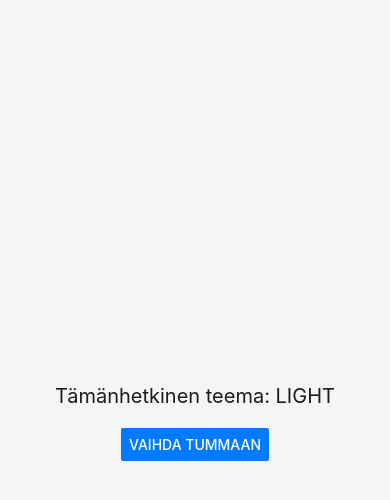
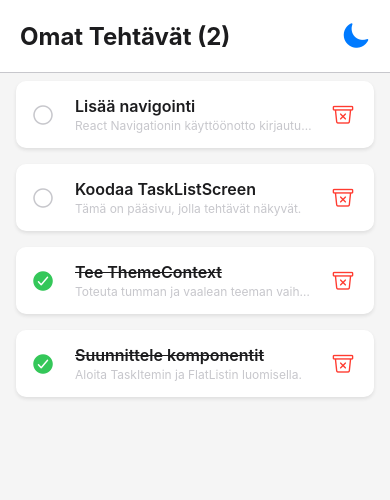
Before and after one commit to NUrpomaki/MyTasks, a React Native app: screen / in a window 390 px wide. Shown: the top 500 px of the page. Built offline with nearby package versions, Linux system fonts and the light colour scheme.

Commit message:
Front page of the app
Showing own tasks on a list. Able to delete tasks and mark them as done.

```diff
--- a/package.json
+++ b/package.json
@@ -11,13 +11,16 @@
   "dependencies": {
     "@react-navigation/native": "^7.1.25",
     "@react-navigation/native-stack": "^7.8.6",
+    "@types/uuid": "^10.0.0",
     "expo": "~54.0.29",
     "expo-font": "~14.0.10",
     "expo-status-bar": "~3.0.9",
     "react": "19.1.0",
     "react-native": "0.81.5",
+    "react-native-get-random-values": "~1.11.0",
     "react-native-safe-area-context": "^5.6.2",
-    "react-native-screens": "~4.16.0"
+    "react-native-screens": "~4.16.0",
+    "uuid": "^13.0.0"
   },
   "devDependencies": {
     "@types/react": "~19.1.0",
--- a/src/App.tsx
+++ b/src/App.tsx
@@ -1,50 +1,32 @@
 import React from 'react';
-import { ThemeProvider, useTheme } from './context/ThemeContext'; // <-- Tuo useTheme
-import { Text, View, StyleSheet, SafeAreaView, Button, StatusBar } from 'react-native';
+import { ThemeProvider } from './context/ThemeContext';
+import { TaskProvider } from './context/TaskContext'; // <-- Tuo TaskProvider
+import TaskListScreen from './screens/TaskListScreen'; // <-- Tuo uusi näyttö
+import { StatusBar } from 'react-native';
+import { useTheme } from './context/ThemeContext';
 
-// --- Placeholder-komponentti testaukseen ---
-const DummyScreen = () => {
-  // 1. Käytä useTheme-hookia teeman ja vaihtotoiminnon saamiseksi
-  const { theme, toggleTheme, currentThemeName } = useTheme();
-
-  // 2. Dynaamiset tyylit käyttäen teeman värejä
-  const dynamicStyles = StyleSheet.create({
-    container: {
-      flex: 1,
-      justifyContent: 'center',
-      alignItems: 'center',
-      backgroundColor: theme.colors.background, // Käytä teeman taustaväriä
-    },
-    text: {
-      fontSize: 20,
-      color: theme.colors.text, // Käytä teeman tekstin väriä
-      marginBottom: 20,
-    }
-  });
+// Pääkomponentti, joka asettaa status barin teeman mukaan
+const RootComponent = () => {
+  const { currentThemeName } = useTheme();
+  // Status barin väri riippuen teemasta
+  const barStyle = currentThemeName === 'light' ? 'dark-content' : 'light-content';
 
   return (
-    <View style={dynamicStyles.container}>
-      <StatusBar barStyle={currentThemeName === 'light' ? 'dark-content' : 'light-content'} />
-      <Text style={dynamicStyles.text}>
-        Tämänhetkinen teema: {currentThemeName.toUpperCase()}
-      </Text>
-      {/* 3. Lisää painike teeman vaihtamiseksi */}
-      <Button
-        title={`Vaihda ${currentThemeName === 'light' ? 'Tummaan' : 'Vaaleaan'}`}
-        onPress={toggleTheme}
-        color={theme.colors.primary} // Käytä teeman pääväriä
-      />
-    </View>
+    <>
+      <StatusBar barStyle={barStyle} />
+      {/* Tähän tulee myöhemmin navigointi, joka päättää, näytetäänkö AuthScreen vai TaskListScreen */}
+      <TaskListScreen />
+    </>
   );
-};
-// ------------------------------------------
+}
 
 const App = () => {
   return (
+    // Järjestys on tärkeä: ThemeProvider ensin, koska TaskListScreen käyttää teemaa
     <ThemeProvider>
-      <SafeAreaView style={{ flex: 1 }}>
-        <DummyScreen />
-      </SafeAreaView>
+        <TaskProvider>
+            <RootComponent />
+        </TaskProvider>
     </ThemeProvider>
   );
 };
--- /dev/null
+++ b/src/components/Task/TaskItem.tsx
@@ -0,0 +1,94 @@
+import React from 'react';
+import { View, Text, StyleSheet, TouchableOpacity } from 'react-native';
+import { Task } from '../../types/Task';
+import { useTheme } from '../../context/ThemeContext';
+import { Ionicons } from '@expo/vector-icons'; // Ikonien käyttö
+
+interface TaskItemProps {
+  task: Task;
+  onToggle: (id: string) => void;
+  onDelete: (id: string) => void;
+}
+
+const TaskItem: React.FC<TaskItemProps> = ({ task, onToggle, onDelete }) => {
+  const { theme } = useTheme();
+
+  // Dynaamiset tyylit
+  const dynamicStyles = StyleSheet.create({
+    card: {
+      flexDirection: 'row',
+      alignItems: 'center',
+      padding: 15,
+      marginVertical: 8,
+      marginHorizontal: 16,
+      borderRadius: 10,
+      backgroundColor: theme.colors.card,
+      shadowColor: theme.colors.text,
+      shadowOffset: { width: 0, height: 2 },
+      shadowOpacity: theme.name === 'light' ? 0.1 : 0.4,
+      shadowRadius: 3.84,
+      elevation: 5,
+    },
+    textContainer: {
+      flex: 1,
+      marginLeft: 10,
+    },
+    title: {
+      fontSize: 16,
+      fontWeight: '600',
+      color: theme.colors.text,
+      // Viiva tehtyjen tehtävien yli
+      textDecorationLine: task.completed ? 'line-through' : 'none',
+      textDecorationColor: theme.colors.text,
+    },
+    description: {
+      fontSize: 12,
+      color: theme.colors.border,
+      marginTop: 2,
+    },
+    icon: {
+      marginRight: 10,
+    },
+    deleteButton: {
+        marginLeft: 15,
+        padding: 5,
+    }
+  });
+
+  return (
+    <View style={dynamicStyles.card}>
+      {/* 1. Valmis/Keskeneräinen ikoni */}
+      <TouchableOpacity onPress={() => onToggle(task.id)}>
+        <Ionicons
+          name={task.completed ? 'checkmark-circle' : 'ellipse-outline'}
+          size={24}
+          color={task.completed ? theme.colors.success : theme.colors.border}
+          style={dynamicStyles.icon}
+        />
+      </TouchableOpacity>
+
+      {/* 2. Teksti */}
+      <View style={dynamicStyles.textContainer}>
+        <Text style={dynamicStyles.title} numberOfLines={1}>
+          {task.title}
+        </Text>
+        {task.description && (
+            <Text style={dynamicStyles.description} numberOfLines={1}>
+                {task.description}
+            </Text>
+        )}
+      </View>
+
+      {/* 3. Poisto ikoni */}
+      <TouchableOpacity onPress={() => onDelete(task.id)} style={dynamicStyles.deleteButton}>
+        <Ionicons
+          name="trash-bin-outline"
+          size={22}
+          color={theme.colors.danger}
+        />
+      </TouchableOpacity>
+    </View>
+  );
+};
+
+export default TaskItem;
--- /dev/null
+++ b/src/context/TaskContext.tsx
@@ -0,0 +1,67 @@
+import React, { createContext, useState, useContext, ReactNode, useCallback } from 'react';
+import { Task } from '../types/Task';
+import 'react-native-get-random-values';
+import { v4 as uuidv4 } from 'uuid'; // Käytetään luomaan uniikkeja ID:itä
+
+// 1. Määritellään kontekstin muoto
+interface TaskContextType {
+  tasks: Task[];
+  addTask: (title: string, description?: string) => void;
+  deleteTask: (id: string) => void;
+  toggleTask: (id: string) => void; // Merkitse tehdyksi/keskeneräiseksi
+}
+
+// 2. Luodaan konteksti
+const TaskContext = createContext<TaskContextType | undefined>(undefined);
+
+// 3. Luo provider komponentti
+export const TaskProvider: React.FC<{ children: ReactNode }> = ({ children }) => {
+  // Alkuperäinen esimerkki dataa testausta varten
+  const [tasks, setTasks] = useState<Task[]>([
+    { id: uuidv4(), title: 'Suunnittele komponentit', description: 'Aloita TaskItemin ja FlatListin luomisella.', completed: true, createdAt: Date.now() - 3600000 },
+    { id: uuidv4(), title: 'Tee ThemeContext', description: 'Toteuta tumman ja vaalean teeman vaihtomekanismi.', completed: true, createdAt: Date.now() - 1800000 },
+    { id: uuidv4(), title: 'Koodaa TaskListScreen', description: 'Tämä on pääsivu, jolla tehtävät näkyvät.', completed: false, createdAt: Date.now() },
+    { id: uuidv4(), title: 'Lisää navigointi', description: 'React Navigationin käyttöönotto kirjautumiseen ja listanäkymään.', completed: false, createdAt: Date.now() + 600000 },
+  ]);
+
+  // Lisää uusi tehtävä
+  const addTask = useCallback((title: string, description?: string) => {
+    const newTask: Task = {
+      id: uuidv4(),
+      title,
+      description,
+      completed: false,
+      createdAt: Date.now(),
+    };
+    setTasks(prevTasks => [newTask, ...prevTasks]); // Lisätään uusi tehtävä listan alkuun
+  }, []);
+
+  // Poista tehtävä
+  const deleteTask = useCallback((id: string) => {
+    setTasks(prevTasks => prevTasks.filter(task => task.id !== id));
+  }, []);
+
+  // Merkitse tehdyksi/keskeneräiseksi
+  const toggleTask = useCallback((id: string) => {
+    setTasks(prevTasks =>
+      prevTasks.map(task =>
+        task.id === id ? { ...task, completed: !task.completed } : task
+      )
+    );
+  }, []);
+
+  return (
+    <TaskContext.Provider value={{ tasks, addTask, deleteTask, toggleTask }}>
+      {children}
+    </TaskContext.Provider>
+  );
+};
+
+// 4. Custom Hook kontekstin käyttämiseen
+export const useTasks = () => {
+  const context = useContext(TaskContext);
+  if (context === undefined) {
+    throw new Error('useTasks must be used within a TaskProvider');
+  }
+  return context;
+};
--- /dev/null
+++ b/src/screens/TaskListScreen.tsx
@@ -0,0 +1,81 @@
+import React from 'react';
+import { View, Text, FlatList, StyleSheet, SafeAreaView, TouchableOpacity } from 'react-native';
+import { useTheme } from '../context/ThemeContext';
+import { useTasks } from '../context/TaskContext';
+import TaskItem from '../components/Task/TaskItem'; // Tuo TaskItem
+import { Ionicons } from '@expo/vector-icons';
+
+const TaskListScreen: React.FC = () => {
+  const { theme, toggleTheme } = useTheme();
+  const { tasks, deleteTask, toggleTask } = useTasks();
+
+  const dynamicStyles = StyleSheet.create({
+    safeArea: {
+      flex: 1,
+      backgroundColor: theme.colors.background,
+    },
+    header: {
+        flexDirection: 'row',
+        justifyContent: 'space-between',
+        alignItems: 'center',
+        padding: 20,
+        backgroundColor: theme.colors.card,
+        borderBottomWidth: 1,
+        borderBottomColor: theme.colors.border,
+    },
+    headerTitle: {
+      fontSize: 24,
+      fontWeight: 'bold',
+      color: theme.colors.text,
+    },
+    // Flexboxia käytetään headerissä
+    list: {
+        flex: 1,
+    },
+    emptyText: {
+        color: theme.colors.text,
+        textAlign: 'center',
+        marginTop: 50,
+        fontSize: 16,
+    }
+  });
+
+  return (
+    <SafeAreaView style={dynamicStyles.safeArea}>
+
+      {/* Yläpalkki (Header) */}
+      <View style={dynamicStyles.header}>
+        <Text style={dynamicStyles.headerTitle}>Omat Tehtävät ({tasks.filter(t => !t.completed).length})</Text>
+
+        {/* Teemanvaihtopainike */}
+        <TouchableOpacity onPress={toggleTheme}>
+            <Ionicons
+                name={theme.name === 'light' ? 'moon' : 'sunny'}
+                size={28}
+                color={theme.colors.primary}
+            />
+        </TouchableOpacity>
+      </View>
+
+      {/* Tehtävälista */}
+      <FlatList
+        style={dynamicStyles.list}
+        data={tasks.sort((a, b) => (a.completed === b.completed) ? (b.createdAt - a.createdAt) : a.completed ? 1 : -1)} // Lajittelu: keskeneräiset ensin
+        keyExtractor={(item) => item.id}
+        renderItem={({ item }) => (
+          <TaskItem
+            task={item}
+            onToggle={toggleTask}
+            onDelete={deleteTask}
+          />
+        )}
+        ListEmptyComponent={<Text style={dynamicStyles.emptyText}>Ei tehtäviä. Lisää uusi!</Text>}
+      />
+
+      {/* Tähän tulisi myöhemmin painike uuden tehtävän lisäämiseksi */}
+
+    </SafeAreaView>
+  );
+};
+
+export default TaskListScreen;
```
Also changed, not shown: 2 other files (tests, documents, lock files or other folders).
